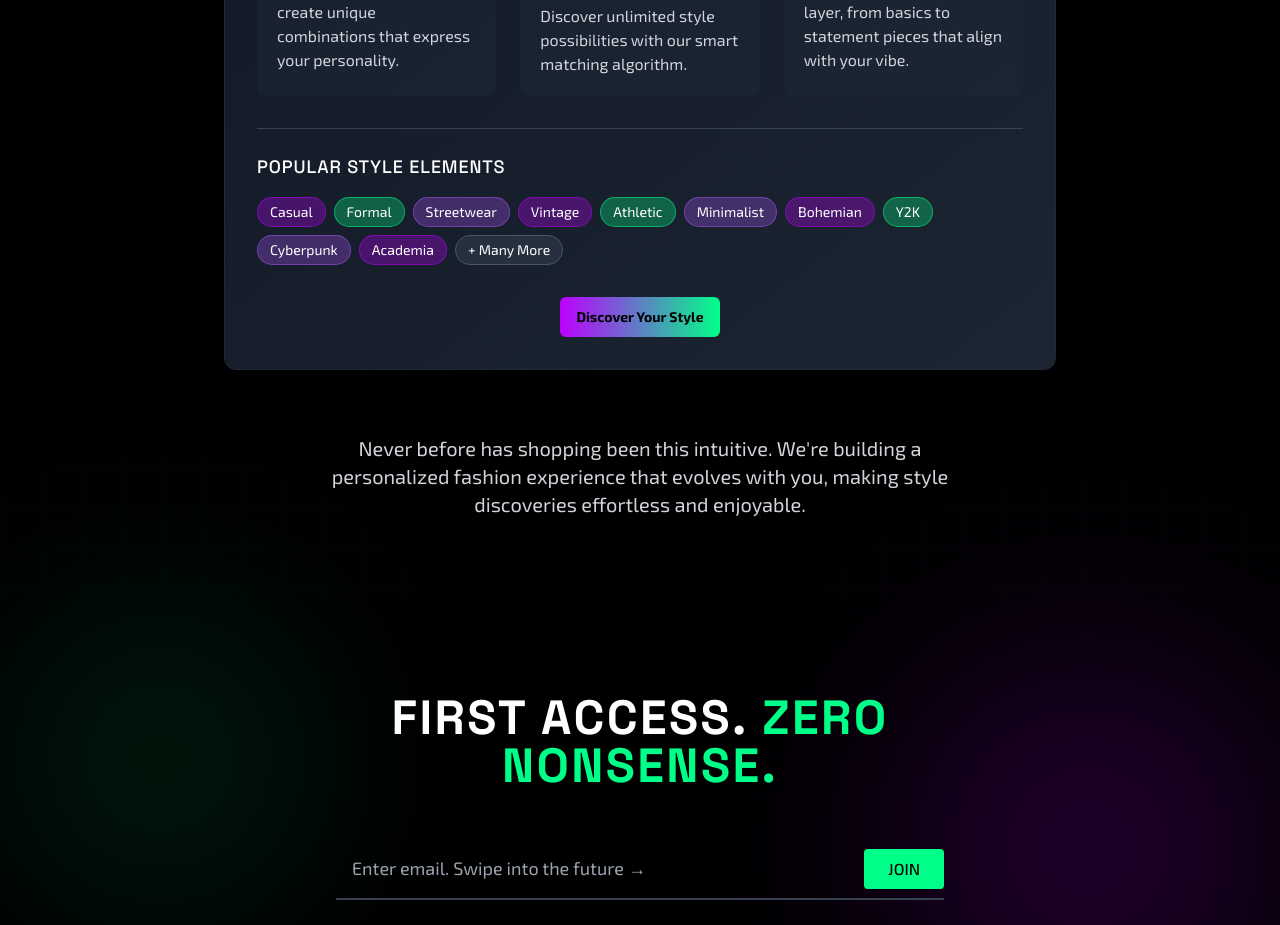
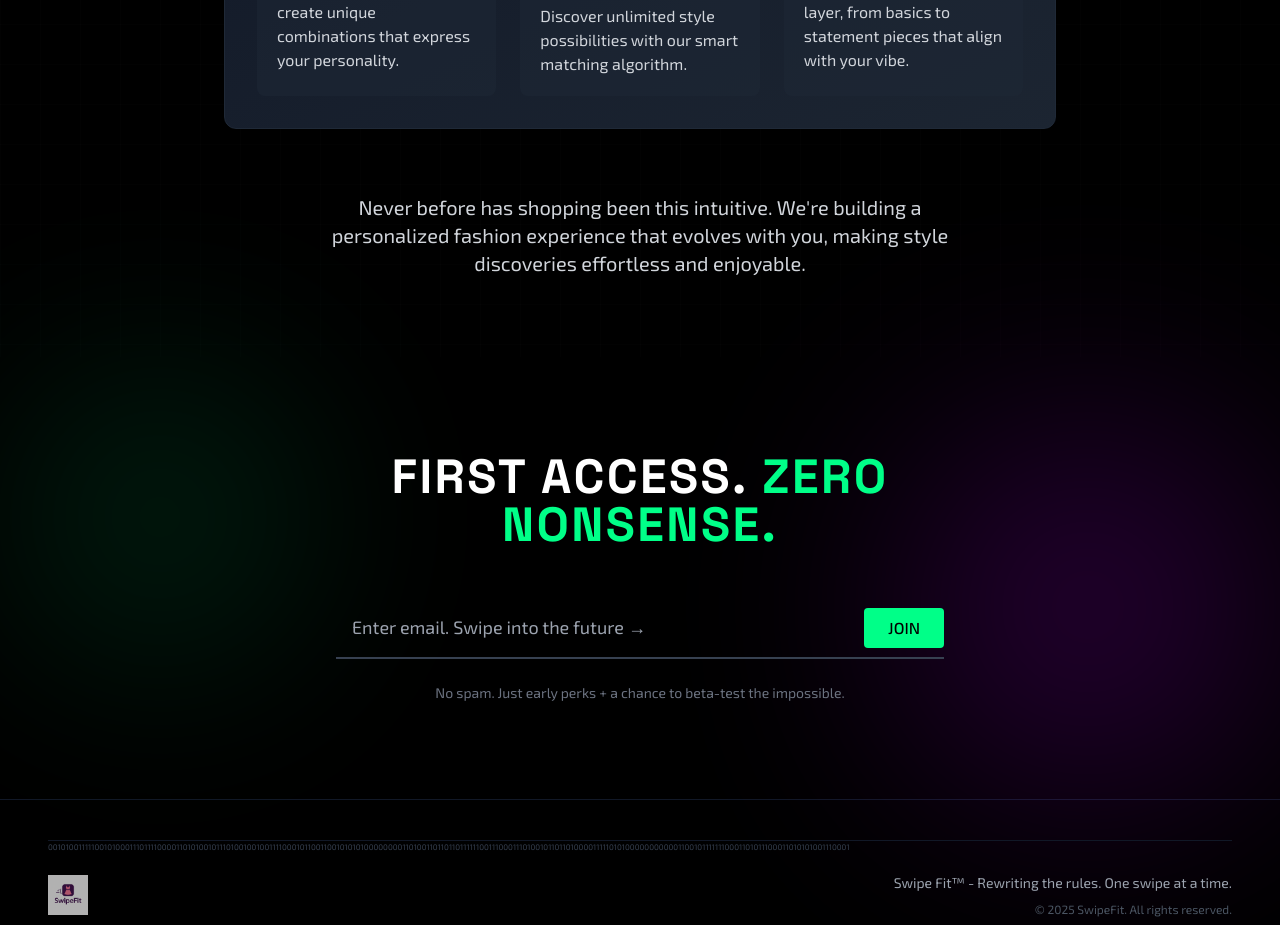
Before and after one commit to SumaVanthan/Swipe-fit, a React (Vite) app: page / in a window 1280 px wide. Shown: the part 2520-3445 px from the top of the page. Built offline with nearby package versions, Linux system fonts and the light colour scheme.

Commit message:
Remove style elements and CTA
Removed the "Popular Style Elements" section and the "Discover Your Style" button from the TeaserSection component.

```diff
--- a/src/components/TeaserSection.tsx
+++ b/src/components/TeaserSection.tsx
@@ -1,7 +1,6 @@
 
 import React from 'react';
-import { Button } from '@/components/ui/button';
-import { RefreshCw, Combine, Layers } from 'lucide-react';
+import { Combine, Layers, RefreshCw } from 'lucide-react';
 
 const TeaserSection: React.FC = () => {
   return (
@@ -77,34 +76,6 @@ const TeaserSection: React.FC = () => {
                 </p>
               </div>
             </div>
-
-            {/* Style tags showcase */}
-            <div className="mt-8 pt-6 border-t border-gray-700">
-              <h4 className="text-lg font-medium text-white mb-4">Popular Style Elements</h4>
-              <div className="flex flex-wrap gap-2">
-                {['Casual', 'Formal', 'Streetwear', 'Vintage', 'Athletic', 'Minimalist',
-                  'Bohemian', 'Y2K', 'Cyberpunk', 'Academia'].map((style, index) => (
-                  <span
-                    key={index}
-                    className={`px-3 py-1 text-sm rounded-full transition-all
-                    ${index % 3 === 0 ? 'bg-swipefit-electricPurple/30 border border-swipefit-electricPurple/50' :
-                      index % 3 === 1 ? 'bg-swipefit-neonGreen/30 border border-swipefit-neonGreen/50' :
-                      'bg-purple-500/30 border border-purple-500/50'}`}
-                  >
-                    {style}
-                  </span>
-                ))}
-                <span className="px-3 py-1 text-sm rounded-full bg-gray-700/50 border border-gray-600">
-                  + Many More
-                </span>
-              </div>
-            </div>
-
-            <div className="mt-8 text-center">
-              <Button className="bg-gradient-to-r from-swipefit-electricPurple to-swipefit-neonGreen text-black font-bold hover:opacity-90 hover:scale-105 transition-all">
-                Discover Your Style
-              </Button>
-            </div>
           </div>
         </div>
 
```
